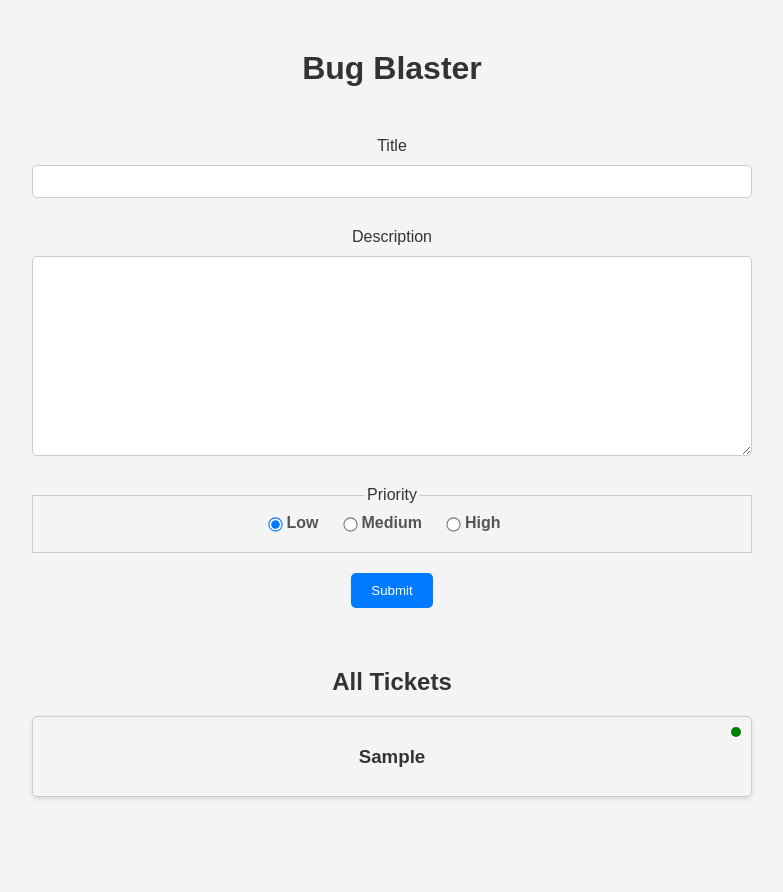
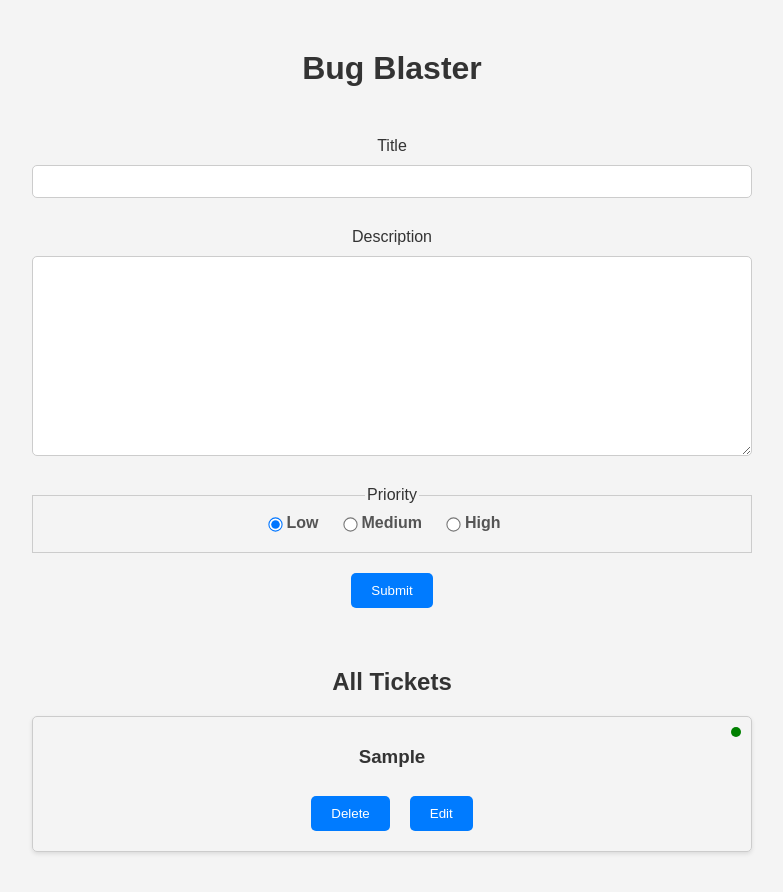
Before and after one commit to Stefanos-katsivelos/bug-blaster-react, a React (Create React App) app: page / in a window 1280 px wide. Both pictures are taken after typing "Sample", "Sample" into the empty fields and a click on the button "Submit". Shown: the top 892 px of the page, without its empty margins (248-1031 px from the left). Built offline with nearby package versions, Linux system fonts and the light colour scheme.

Commit message:
Deleting tickets

```diff
--- a/src/components/TicketItem.js
+++ b/src/components/TicketItem.js
@@ -15,6 +15,21 @@
 
       <h3>{title}</h3>
       <p>{decription}</p>
+
+      <button
+        className="button"
+        onClick={() => dispatch({ type: "DELETE_TICKET", payload: { id } })}
+      >
+        Delete
+      </button>
+      <button
+        className="button"
+        onClick={() => {
+          /* Edit Ticket */
+        }}
+      >
+        Edit
+      </button>
     </div>
   );
 }
--- a/src/components/reducers/ticketReducer.js
+++ b/src/components/reducers/ticketReducer.js
@@ -12,7 +12,7 @@
     case "DELETE_TICKET":
       return {
         ...state,
-        tickets: state.ticket.filter(
+        tickets: state.tickets.filter(
           (ticket) => ticket.id !== action.payload.id
         ),
       };
```
